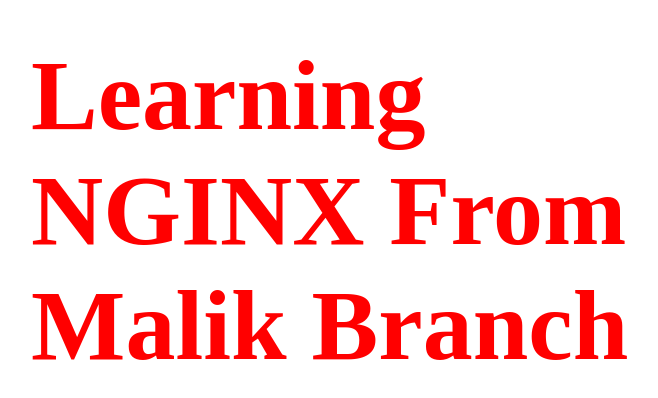
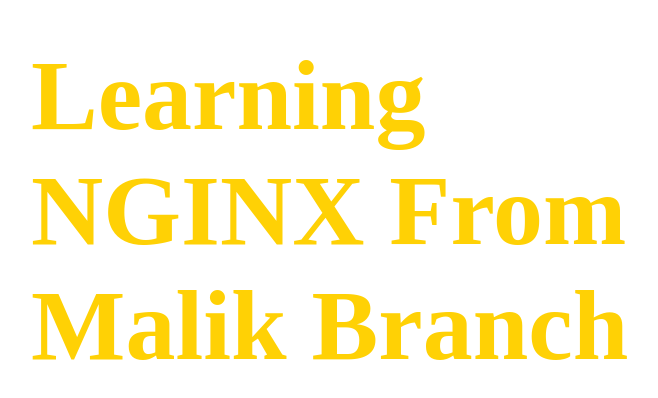
Before and after one commit to MKMalik/test, a plain HTML site: page index.html in a window 1280 px wide. Shown: the part 190-588 px from the top of the page, without its empty margins (289-947 px from the left). Drawn offline with Linux system fonts and the light colour scheme.

Commit message:
color change

```diff
--- a/style.css
+++ b/style.css
@@ -4,5 +4,5 @@
     left: 50%;
     transform: translate(-50%, -50%);
     font-size: 100px;
-    color: red;
+    color: rgb(255, 209, 5);
 }
```
